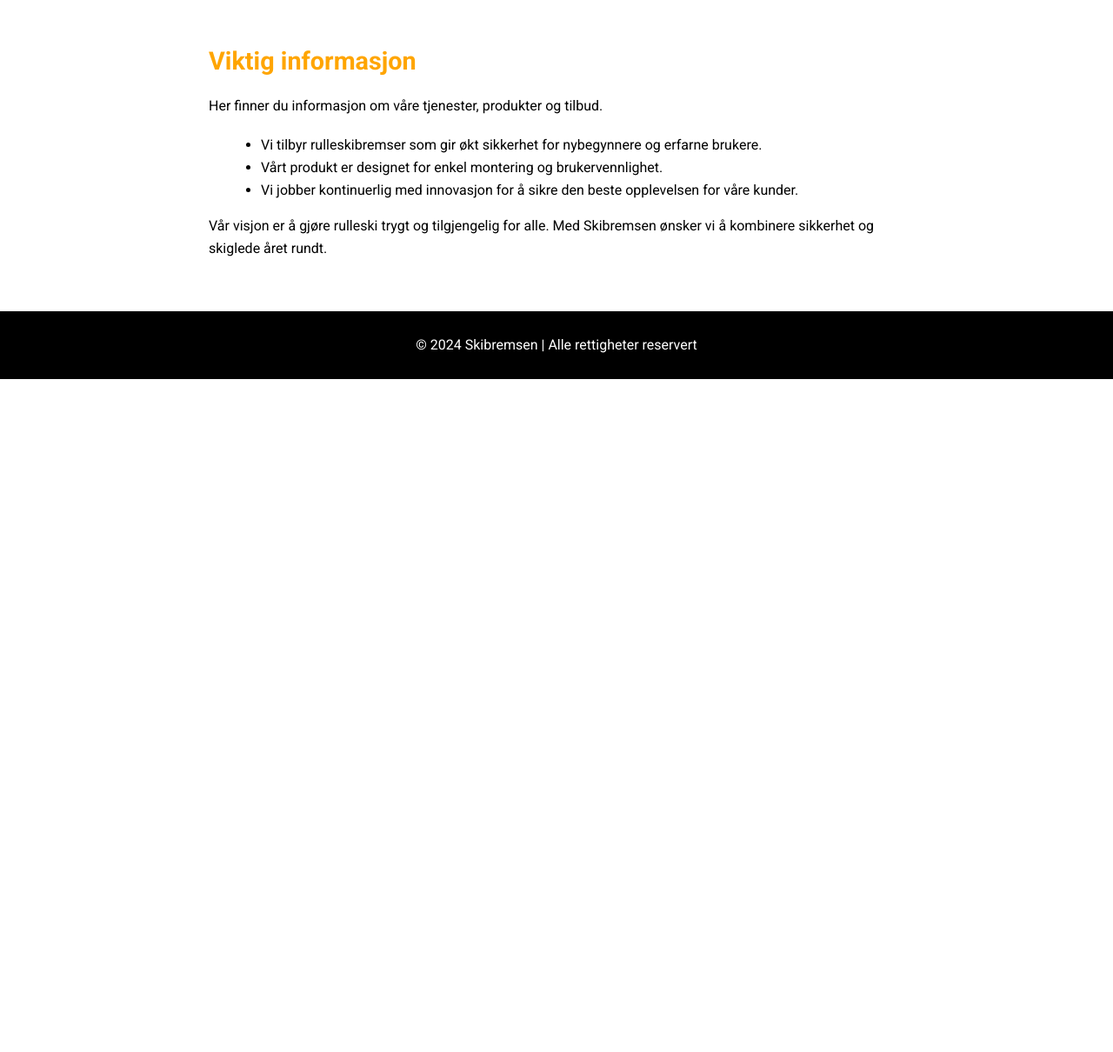
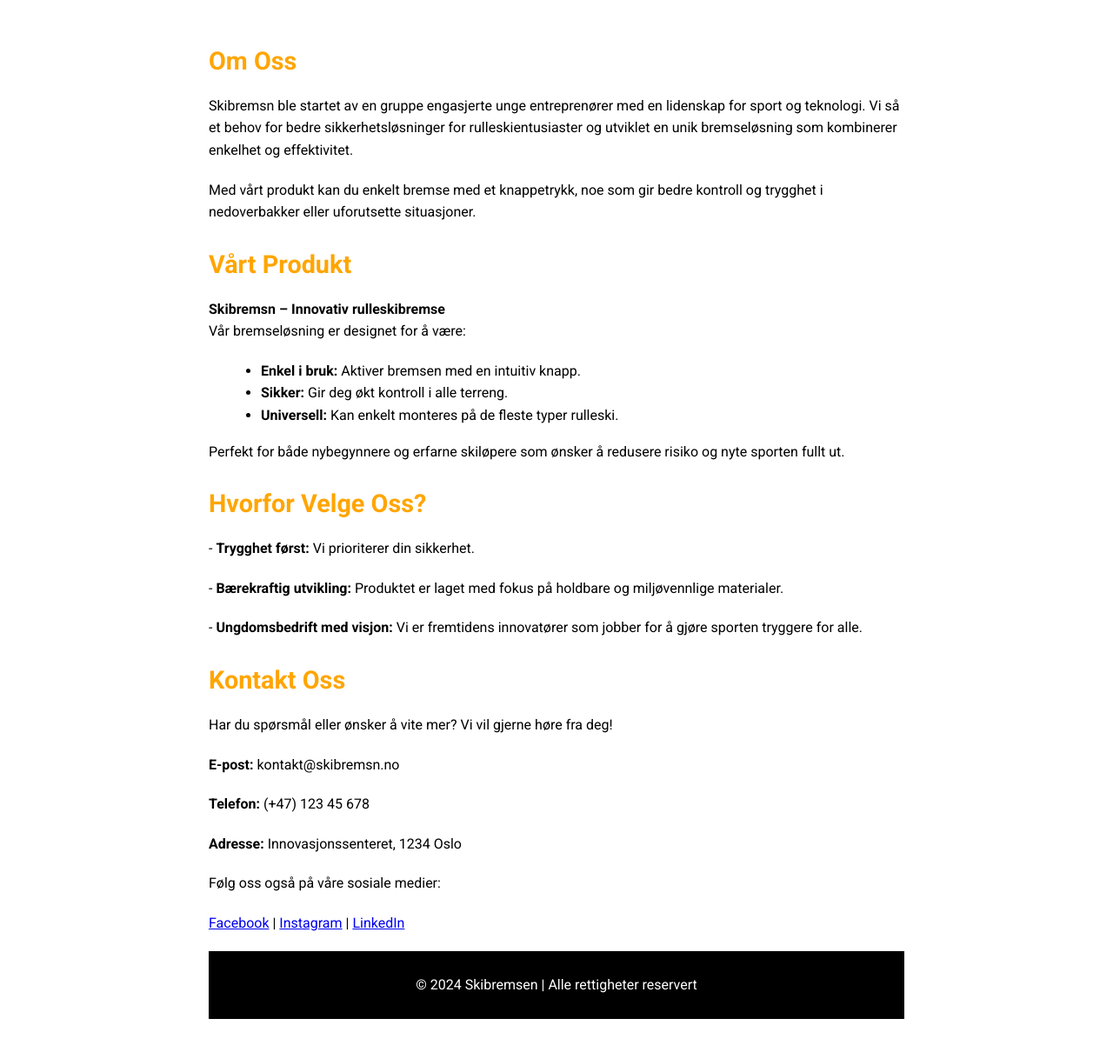
Before and after one commit to Skibremsn/Nettside-nr.-3, a plain HTML site: page infoside.html in a window 1280 px wide. Shown: the part 164-1374 px from the top of the page at 87% size. Before the commit the page ends 800 px from the top, so only its background shows below. Drawn offline with Linux system fonts and the light colour scheme.

Commit message:
Update infoside.html

```diff
--- a/infoside.html
+++ b/infoside.html
@@ -105,18 +105,55 @@
     </nav>
 
     <div class="container">
-        <section>
-            <h2>Viktig informasjon</h2>
-            <p>Her finner du informasjon om våre tjenester, produkter og tilbud.</p>
-            <ul>
-                <li>Vi tilbyr rulleskibremser som gir økt sikkerhet for nybegynnere og erfarne brukere.</li>
-                <li>Vårt produkt er designet for enkel montering og brukervennlighet.</li>
-                <li>Vi jobber kontinuerlig med innovasjon for å sikre den beste opplevelsen for våre kunder.</li>
-            </ul>
-            <p>Vår visjon er å gjøre rulleski trygt og tilgjengelig for alle. Med Skibremsen ønsker vi å kombinere sikkerhet og skiglede året rundt.</p>
-        </section>
-    </div>
+            <section>
+        <h2>Om Oss</h2>
+        <p>
+            Skibremsn ble startet av en gruppe engasjerte unge entreprenører med en lidenskap for sport og teknologi.
+            Vi så et behov for bedre sikkerhetsløsninger for rulleskientusiaster og utviklet en unik bremseløsning som
+            kombinerer enkelhet og effektivitet.
+        </p>
+        <p>
+            Med vårt produkt kan du enkelt bremse med et knappetrykk, noe som gir bedre kontroll og trygghet i
+            nedoverbakker eller uforutsette situasjoner.
+        </p>
+    </section>
 
+    <section>
+        <h2>Vårt Produkt</h2>
+        <p>
+            <strong>Skibremsn – Innovativ rulleskibremse</strong><br>
+            Vår bremseløsning er designet for å være:
+        </p>
+        <ul>
+            <li><strong>Enkel i bruk:</strong> Aktiver bremsen med en intuitiv knapp.</li>
+            <li><strong>Sikker:</strong> Gir deg økt kontroll i alle terreng.</li>
+            <li><strong>Universell:</strong> Kan enkelt monteres på de fleste typer rulleski.</li>
+        </ul>
+        <p>Perfekt for både nybegynnere og erfarne skiløpere som ønsker å redusere risiko og nyte sporten fullt ut.</p>
+    </section>
+
+    <section>
+        <h2>Hvorfor Velge Oss?</h2>
+        <p>- <strong>Trygghet først:</strong> Vi prioriterer din sikkerhet.</p>
+        <p>- <strong>Bærekraftig utvikling:</strong> Produktet er laget med fokus på holdbare og miljøvennlige materialer.</p>
+        <p>- <strong>Ungdomsbedrift med visjon:</strong> Vi er fremtidens innovatører som jobber for å gjøre sporten tryggere for alle.</p>
+    </section>
+
+    <section>
+        <h2>Kontakt Oss</h2>
+        <p>Har du spørsmål eller ønsker å vite mer? Vi vil gjerne høre fra deg!</p>
+        <div class="contact-info">
+            <p><strong>E-post:</strong> kontakt@skibremsn.no</p>
+            <p><strong>Telefon:</strong> (+47) 123 45 678</p>
+            <p><strong>Adresse:</strong> Innovasjonssenteret, 1234 Oslo</p>
+        </div>
+        <div class="social-media">
+            <p>Følg oss også på våre sosiale medier:</p>
+            <a href="#">Facebook</a> |
+            <a href="#">Instagram</a> |
+            <a href="#">LinkedIn</a>
+        </div>
+    </section>
     <footer>
         <p>© 2024 Skibremsen | Alle rettigheter reservert</p>
     </footer>
```
